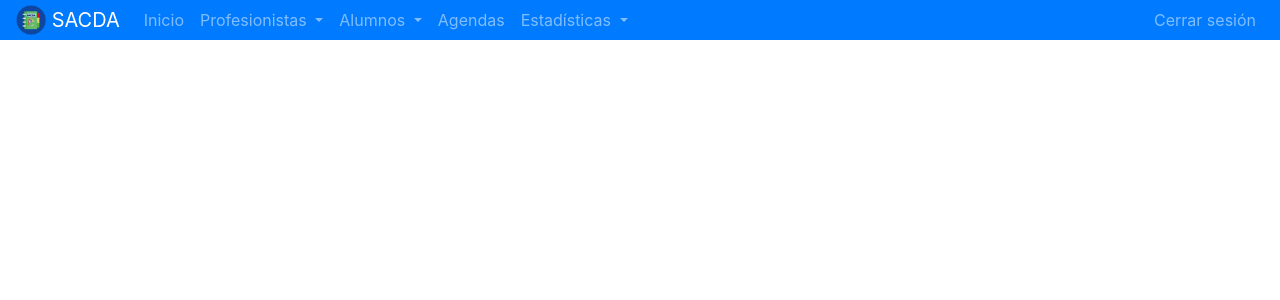
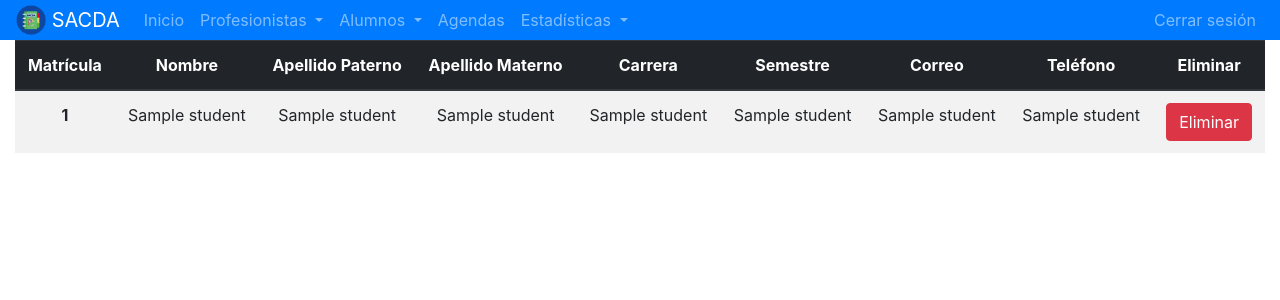
Before and after one commit to AntonHub00/sacda, a Flask app: template templates/admin/students_unsubscribe.html in a window 1280 px wide. Shown: the top 300 px of the page. Run offline with Flask 2, Linux system fonts and the light colour scheme; the template is opened without the code that fills it: most values are stand-ins (such as "Sample title", 1, 10 or a date in 2020); some libraries are stand-ins or nearby versions.

Commit message:
Hola, ya está dar de baja de alumno, se agregaron los cuadros de diálogo al registro de profesionista

```diff
--- a/app.py
+++ b/app.py
@@ -229,18 +229,17 @@ def admin_professionals_subscribe():
 
         #Check whether the fields are filled
         if '' in data.values():
-            return 'Los campos no pueden estar vacíos'
+            return render_template('admin/professionals_subscribe.html', sent = 1)
         elif not data['phone'].isdigit():
-            return 'El campo teléfono solo debe contener dígitos'
+            return render_template('admin/professionals_subscribe.html', sent = 2)
         else:
             try:
                 cur.execute(f''' SELECT NombreProf FROM profesionista WHERE RFC_Profesor= '{data['rfc']}' ''')
                 user = cur.fetchall()
             except:
-                return 'Hubo un problema al guadar la información en la base de datos'
-
+                return render_template('admin/professionals_subscribe.html', sent = 3)
             if user:
-                return 'Ya existe un usuario registrado con ese RFC'
+                return render_template('admin/professionals_subscribe.html', sent = 4)
 
             try:
                 cur.execute(f''' SELECT CvePuesto FROM puesto WHERE DescPuesto = '{data['job']}' ''')
@@ -249,19 +248,19 @@ def admin_professionals_subscribe():
                 cur.execute(f''' SELECT CveLugar FROM lugar WHERE DescLugar = '{data['place']}' ''')
                 data['place'] = cur.fetchall()[0][0]
             except:
-                return 'Hubo un problema al obtener la información de la base de datos'
+                return render_template('admin/professionals_subscribe.html', sent = 5)
 
             data['password'] = generate_password_hash(data['password'], method = 'sha256')
 
             try:
                 cur.execute(f'''INSERT INTO profesionista VALUES('{data['rfc']}', '{data['name']}', '{data['first_last_name']}', '{data['second_last_name']}', '{data['email']}', '{data['phone']}', '{data['rfc']}', {data['job']}, '{data['password']}', '{data['entry_time']}', '{data['exit_time']}', {data['place']}, 1, 1)''')
             except:
-                return 'Hubo un problema al guadar la información en la base de datos'
+                return render_template('admin/professionals_subscribe.html', sent = 3)
 
             mysql.connection.commit()
 
             #Implement message of success instead
-            return 'Profesionista registrado con éxito'
+            return render_template('admin/professionals_subscribe.htlm', sent = 6)
 
     try:
         cur.execute(''' SELECT * FROM lugar''')
@@ -352,7 +351,7 @@ def admin_students_subscribe():
             data['password'] = generate_password_hash(data['password'], method = 'sha256')
 
             try:
-                cur.execute(f'''INSERT INTO alumno VALUES({data['enrollment']}, '{data['name']}', '{data['first_last_name']}', '{data['second_last_name']}', {data['career']}, {data['semester']}, '{data['email']}', '{data['phone']}', '{data['gender']}', '{data['password']}', '{data['name_tutor']}', '{data['first_last_name_tutor']}', '{data['second_last_name_tutor']}', '{data['phone_tutor']}', '{data['email_tutor']}', 2)''')
+                cur.execute(f'''INSERT INTO alumno VALUES({data['enrollment']}, '{data['name']}', '{data['first_last_name']}', '{data['second_last_name']}', {data['career']}, {data['semester']}, '{data['email']}', '{data['phone']}', '{data['gender']}', '{data['password']}', '{data['name_tutor']}', '{data['first_last_name_tutor']}', '{data['second_last_name_tutor']}', '{data['phone_tutor']}', '{data['email_tutor']}', 2,1)''')
             except:
                 return 'Hubo un problema al guadar la información en la base de datos'
 
@@ -375,10 +374,28 @@ def admin_students_subscribe():
 def admin_students_modify():
     return render_template('admin/students_modify.html', active = 'admin_students')
 
-@app.route('/administrador/estudiantes/baja')
+@app.route('/administrador/estudiantes/baja', methods = ['GET', 'POST'])
 @requires_access_level_and_session(roles['admin'])
 def admin_students_unsubscribe():
-    return render_template('admin/students_unsubscribe.html', active = 'admin_students')
+    if request.method == 'POST':
+        student_key = request.form['to_delete']
+
+        try:
+            cur.execute(f''' UPDATE alumno SET Sistema = 0 WHERE MatAlum = '{student_key}' ''')
+        except:
+            return 'Hubo un problema al actualizar la información en la base de datos'
+
+        mysql.connection.commit()
+
+        return redirect(url_for('admin_students_unsubscribe'))
+
+    try:
+        cur.execute(''' SELECT MatAlum, NombreAlum, Primer_ApellidoA, Segundo_ApellidoA, DescripcionCarrera, Semestre, CorreoAlum, TelAlum FROM alumno INNER JOIN carreras ON alumno.Carrera = carreras.CveCarrera WHERE Sistema = 1 ''')
+        r_students = cur.fetchall()
+    except:
+        return 'Hubo un problema al obtener la información de la base de datos'
+
+    return render_template('admin/students_unsubscribe.html', active = 'admin_students', r_students = r_students)
 
 @app.route('/administrador/agendas')
 @requires_access_level_and_session(roles['admin'])
--- a/templates/admin/schedule.html
+++ b/templates/admin/schedule.html
@@ -3,3 +3,7 @@
 {% block title %}
 Agendas
 {% endblock title %}
+
+{% block other_content  %}
+
+{% endblock other_content  %}
--- a/templates/admin/students_unsubscribe.html
+++ b/templates/admin/students_unsubscribe.html
@@ -1,5 +1,68 @@
 {% extends 'admin/navbar.html' %}
+
+{% macro render_students() %}
+{% for student in r_students %}
+<tr>
+  <th scope="row">{{student[0]}}</th>
+  <td>{{student[1]}}</td>
+  <td>{{student[2]}}</td>
+  <td>{{student[3]}}</td>
+  <td>{{student[4]}}</td>
+  <td>{{student[5]}}</td>
+  <td>{{student[6]}}</td>
+  <td>{{student[7]}}</td>
+  <td>
+    <div class="modal" id="modal-student-{{student[0]}}" tabindex="-1" role="dialog">
+      <div class="modal-dialog" role="document">
+        <div class="modal-content">
+          <div class="modal-header">
+            <h5 class="modal-title">Eliminar Alumno</h5>
+            <button type="button" class="close" data-dismiss="modal" aria-label="Close">
+              <span aria-hidden="true">&times;</span>
+            </button>
+          </div>
+          <div class="modal-body">
+            <p>¿Deseas eliminar este profesionista?</p>
+          </div>
+          <div class="modal-footer">
+            <button type="button" class="btn btn-secondary" data-dismiss="modal">Cancelar</button>
+            <form action="{{ url_for('admin_students_unsubscribe') }}" method="POST">
+              <button type="submit" class="btn btn-primary" name="to_delete" value="{{student[0]}}"/>Eliminar</button>
+            </form>
+          </div>
+        </div>
+      </div>
+    </div>
+    <button type="button" class="btn btn-danger" data-toggle="modal" data-target="#modal-student-{{student[0]}}">Eliminar</button>
+  </td>
+</tr>
+{% endfor %}
+{% endmacro %}
 
 {% block title %}
 Dar de baja estudiantes
 {% endblock title %}
+
+
+{% block other_content  %}
+<div class="table-responsive">
+  <table class="table table-striped">
+    <thead class="thead-dark">
+      <tr class="text-center">
+        <th scope="col">Matrícula</th>
+        <th scope="col">Nombre</th>
+        <th scope="col">Apellido Paterno</th>
+        <th scope="col">Apellido Materno</th>
+        <th scope="col">Carrera</th>
+        <th scope="col">Semestre</th>
+        <th scope="col">Correo</th>
+        <th scope="col">Teléfono</th>
+        <th scope="col">Eliminar</th>
+      </tr>
+    </thead>
+    <tbody class="text-center">
+      {{ render_students() }}
+    </tbody>
+  </table>
+</div>
+{% endblock other_content %}
```
Also changed, not shown: templates/admin/professionals_subscribe.html (+51 -1 lines).
